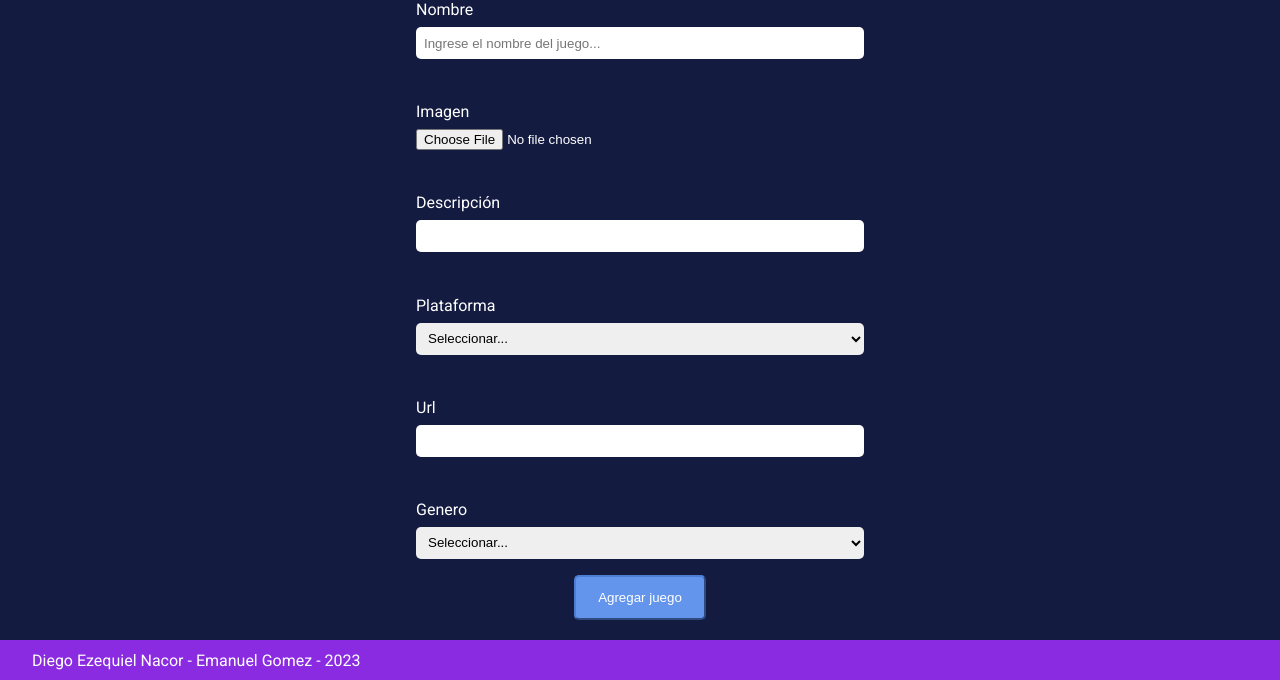
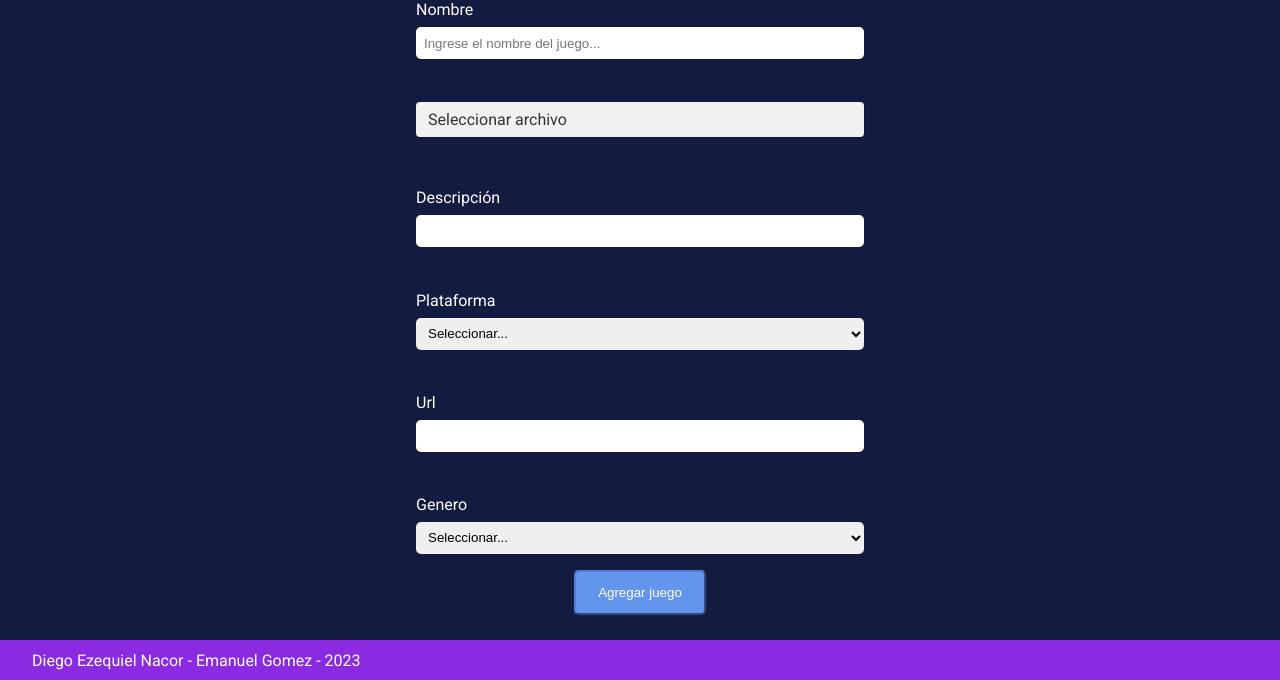
Before and after one commit to NacorDiego/Seminario-De-Lenguajes, a PHP site: page /altaJuego.html in a window 1280 px wide. Shown: the part 120-800 px from the top of the page. Run offline with PHP 8.4, Linux system fonts and the light colour scheme.

Commit message:
Se prueba cambiar el estilo del input file. Se cambia el nombre del archivo de validaciones.

```diff
--- a/altaJuego.html
+++ b/altaJuego.html
@@ -32,7 +32,7 @@
                         </div>
                     </div>
                     <div class="campo-juego">
-                        <label class="campo-juego-label" for="img-juego">Imagen</label>
+                        <label class="campo-juego-label" for="img-juego"></label>
                         <input class="campo-juego-input-img" id="img-juego" type="file"></input>
                         <div class="contenedor-error">
                             <span class="span-error" id="error-img"></span>
@@ -80,6 +80,6 @@
     <footer class="footer">
         <span>Diego Ezequiel Nacor - Emanuel Gomez - 2023</span>
     </footer>
-    <script src="./scripts/emailValidacion.js" type="text/javascript"/>
+    <script src="./scripts/validaciones.js" type="text/javascript"/>
 </body>
 </html>
--- a/estilos.css
+++ b/estilos.css
@@ -182,6 +182,47 @@ body {
     border-radius: 5px;
 }
 
+/* Estilos para el campo de entrada de archivo */
+.campo-juego-input-img {
+    display: none; /* Oculta el campo de entrada de archivo real */
+}
+
+/* Estilos para la etiqueta del campo de entrada de archivo */
+label[for="img-juego"] {
+    background-color: #f1f1f1;
+    color: #333;
+    border: none;
+    padding: 8px 12px;
+    border-radius: 4px;
+    box-shadow: 1px 1px 1px rgba(0, 0, 0, 0.1);
+    cursor: pointer; /* Cambia el cursor al pasar por encima */
+}
+
+  /* Estilos para el texto dentro de la etiqueta */
+label[for="img-juego"]::after {
+    content: "Seleccionar archivo";
+}
+
+/* Estilos para el botón del campo de entrada de archivo en Chrome y Safari */
+.campo-juego-input-img::-webkit-file-upload-button {
+    background-color: #f1f1f1;
+    color: #333;
+    border: none;
+    padding: 8px 12px;
+    border-radius: 4px;
+    box-shadow: 1px 1px 1px rgba(0, 0, 0, 0.1);
+}
+
+/* Estilos para el botón del campo de entrada de archivo en Firefox */
+.campo-juego-input-img::-moz-file-upload-button {
+    background-color: #f1f1f1;
+    color: #333;
+    border: none;
+    padding: 8px 12px;
+    border-radius: 4px;
+    box-shadow: 1px 1px 1px rgba(0, 0, 0, 0.1);
+}
+
 .contenedor-error {
     margin-top: .5rem;
     min-height: 1.2rem;
```
Also changed, not shown: scripts/validaciones.js (renamed from scripts/emailValidacion.js).
